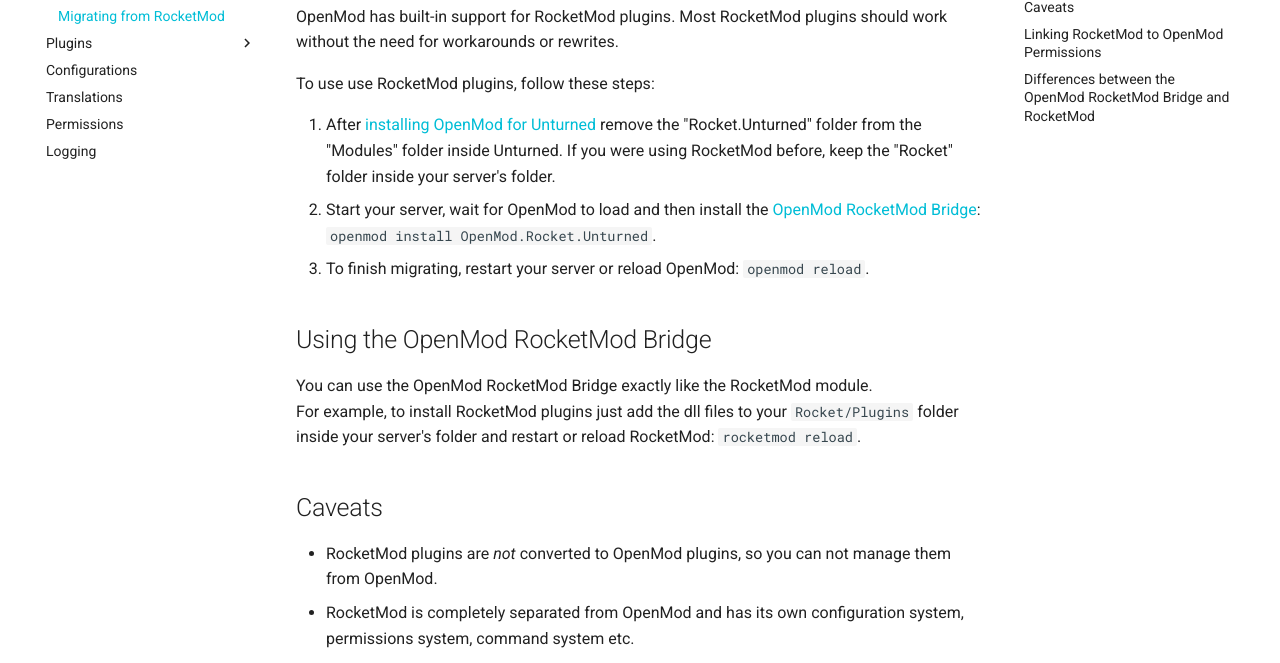
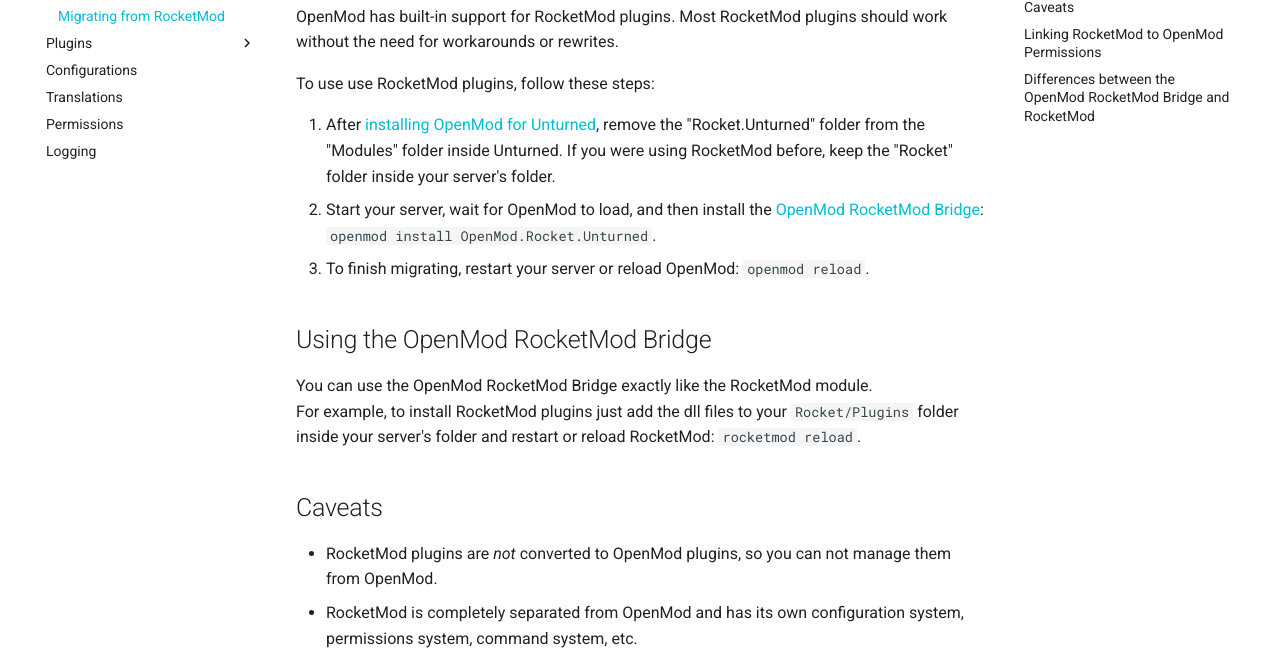
Before and after one commit to openmod/openmod-docs, an MkDocs documentation site: the page built from content/user-guide/migration/rocketmod.md, in a window 1280 px wide and 900 px high. Shown: the part 224-887 px from the top of the window. Built offline with MkDocs 1.6.1 and Material for MkDocs 9.7.7, drawn with Linux system fonts in a browser that asks for light colours; comment, search, counter and statistics services are not loaded; old or Windows-style settings are respelled for this version of MkDocs.

```diff
--- a/content/user-guide/migration/rocketmod.md
+++ b/content/user-guide/migration/rocketmod.md
@@ -4,8 +4,8 @@ OpenMod has built-in support for RocketMod plugins. Most RocketMod plugins shoul
 
 To use use RocketMod plugins, follow these steps:
 
-1. After [installing OpenMod for Unturned](../installation/unturned.md) remove the "Rocket.Unturned" folder from the "Modules" folder inside Unturned. If you were using RocketMod before, keep the "Rocket" folder inside your server's folder.
-2. Start your server, wait for OpenMod to load and then install the [OpenMod RocketMod Bridge](https://github.com/openmod/openmod/tree/master/unturned/rocketmod): `openmod install OpenMod.Rocket.Unturned`.
+1. After [installing OpenMod for Unturned](../installation/unturned.md), remove the "Rocket.Unturned" folder from the "Modules" folder inside Unturned. If you were using RocketMod before, keep the "Rocket" folder inside your server's folder.
+2. Start your server, wait for OpenMod to load, and then install the [OpenMod RocketMod Bridge](https://github.com/openmod/openmod/tree/master/unturned/rocketmod): `openmod install OpenMod.Rocket.Unturned`.
 3. To finish migrating, restart your server or reload OpenMod: `openmod reload`.
 
 ## Using the OpenMod RocketMod Bridge
@@ -14,7 +14,7 @@ For example, to install RocketMod plugins just add the dll files to your `Rocket
 
 ## Caveats
 - RocketMod plugins are *not* converted to OpenMod plugins, so you can not manage them from OpenMod.
-- RocketMod is completely separated from OpenMod and has its own configuration system, permissions system, command system etc.
+- RocketMod is completely separated from OpenMod and has its own configuration system, permissions system, command system, etc.
 - OpenMod commands will always override RocketMod commands when a conflict occurs.
 
 ## Linking RocketMod to OpenMod Permissions
```
Also changed, not shown: content/development-guide/commands.md (+1 -1 lines), content/development-guide/making-your-first-plugin.md (+2 -2 lines), content/development-guide/scheduling.md (+1 -1 lines), content/development-guide/services.md (+1 -1 lines), content/user-guide/permissions.md (+1 -1 lines), content/user-guide/plugins/plugin-management.md (+1 -1 lines).
